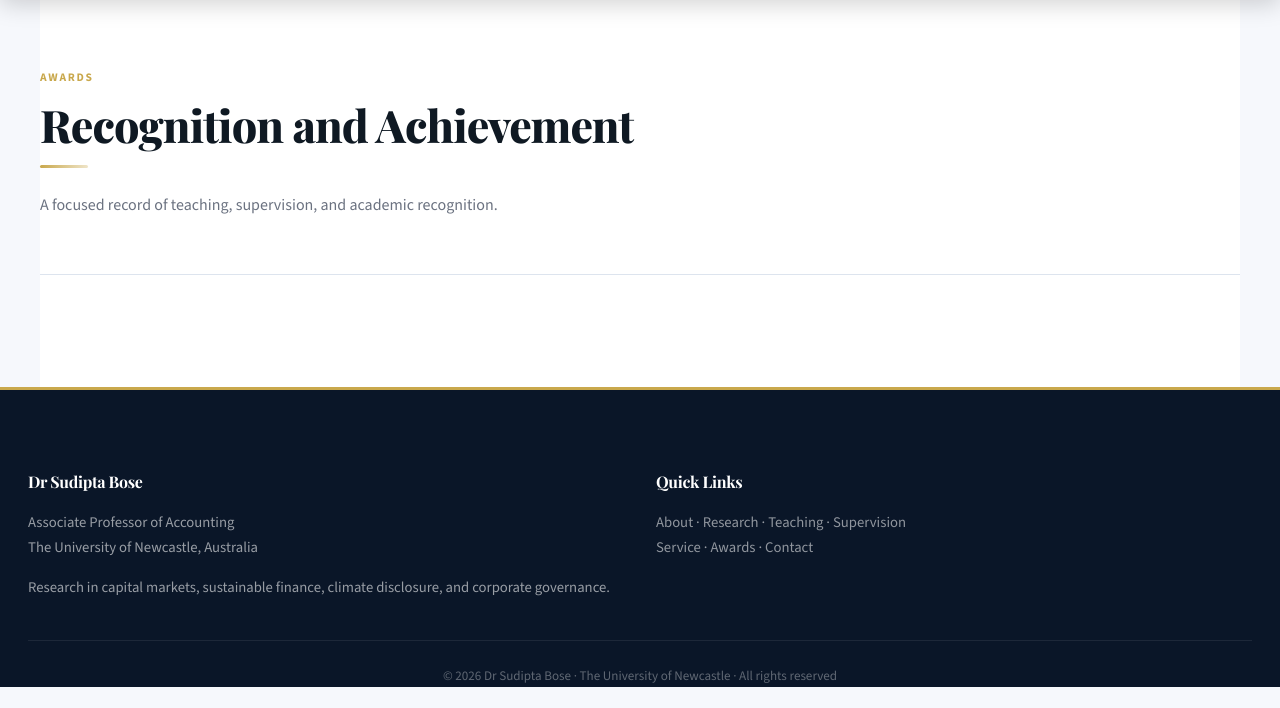
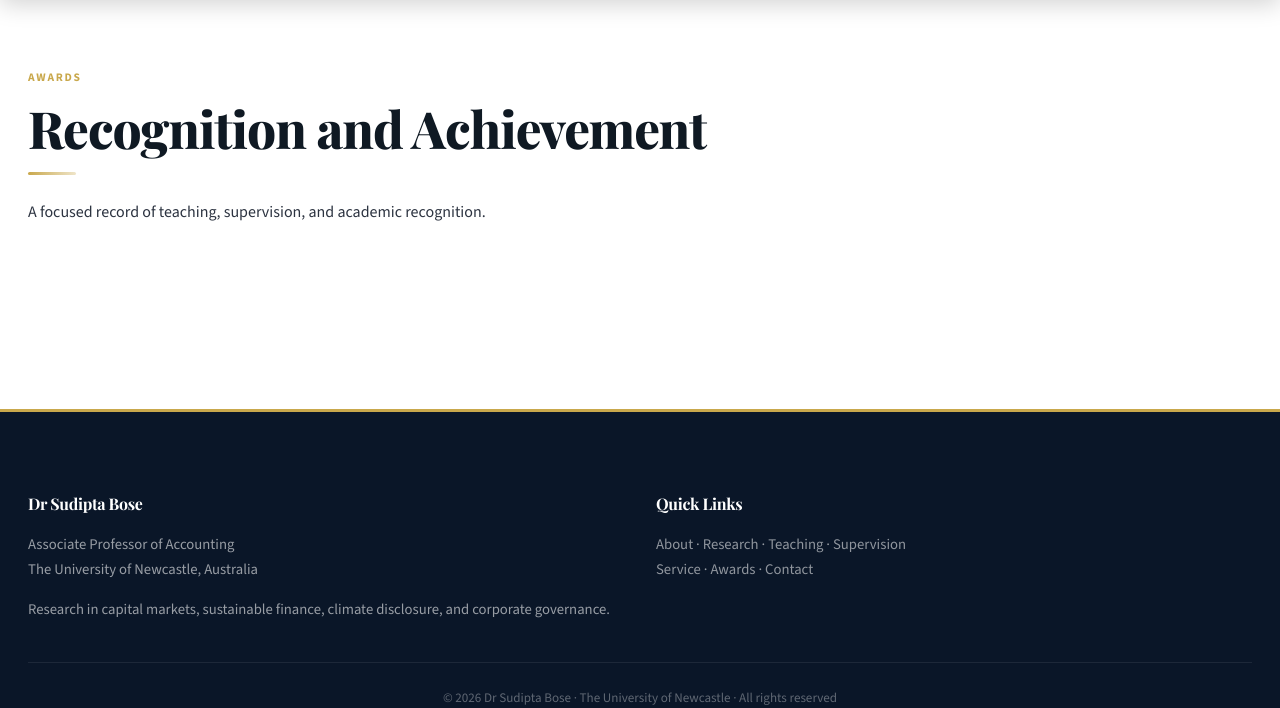
Before and after one commit to Rajibbiswas-Aisking/Sudipta-Bose, a Django app: page /awards/ in a window 1280 px wide. Shown: the part 73-781 px from the top of the page. Run offline with Django 5.2, Linux system fonts and the light colour scheme; data that the repository does not hold is empty; some web fonts are replaced.

Commit message:
enhanced

```diff
--- a/website/templates/website/about.html
+++ b/website/templates/website/about.html
@@ -2,12 +2,14 @@
 {% block title %}About | Sudipta Bose{% endblock %}
 
 {% block content %}
-<section class="page-hero container narrow">
+<section class="section">
+    <div class="container">
     <p class="eyebrow">About</p>
     <h1>{{ profile.full_name }}</h1>
     <div class="page-hero-divider"></div>
     <p class="lead">{{ profile.title }}{% if profile.institution %}, {{ profile.institution }}{% endif %}</p>
     <p>{{ profile.bio }}</p>
+    </div>
 </section>
 
 <section class="section">
--- a/website/templates/website/awards.html
+++ b/website/templates/website/awards.html
@@ -32,14 +32,17 @@
 {% endblock %}
 
 {% block content %}
-<section class="page-hero container narrow">
+<section class="section">
+    <div class="container">
         <p class="eyebrow">Awards</p>
         <h1>Recognition and Achievement</h1>
         <div class="page-hero-divider"></div>
         <p>A focused record of teaching, supervision, and academic recognition.</p>
+    </div>
 </section>
 
-<section class="section container narrow">
+<section class="section page-last-section">
+    <div class="container">
         {% for item in awards %}
         <article class="card compact-card award-card">
             <div class="award-year">{{ item.year }}</div>
@@ -50,5 +53,6 @@
             </div>
         </article>
         {% endfor %}
+    </div>
 </section>
 {% endblock %}
--- a/website/templates/website/home.html
+++ b/website/templates/website/home.html
@@ -469,7 +469,8 @@
   </div>
 </section>
 
-<section class="section container">
+<section class="section">
+ <div class="container">
   <div class="section-heading">
     <div>
       <h2>Selected Publications</h2>
@@ -492,6 +493,7 @@
       <p>Add selected publications from Django admin to showcase flagship work here.</p>
     </article>
     {% endfor %}
+  </div>
   </div>
 </section>
 
--- a/website/templates/website/supervision.html
+++ b/website/templates/website/supervision.html
@@ -12,14 +12,16 @@
 {% endblock %}
 
 {% block content %}
-<section class="page-hero container narrow">
+<section class="section">
+    <div class="container">
     <p class="eyebrow">Supervision</p>
     <h1>Research Supervision</h1>
     <div class="page-hero-divider"></div>
     <p>Current and completed supervision across doctoral and postgraduate research training.</p>
 </section>
 
-<section class="section container">
+<section class="section">
+    <div class="container">
     <div class="section-heading"><h2>Current Supervision</h2></div>
     <div class="grid cards-2">
         {% for item in current_supervisions %}
```
Also changed, not shown: website/templates/website/contact.html (+5 -2 lines), website/templates/website/research.html (+7 -3 lines), website/templates/website/service.html (+5 -2 lines), website/templates/website/teaching.html (+6 -2 lines). Lines whose indentation alone changed are shown as unchanged.
